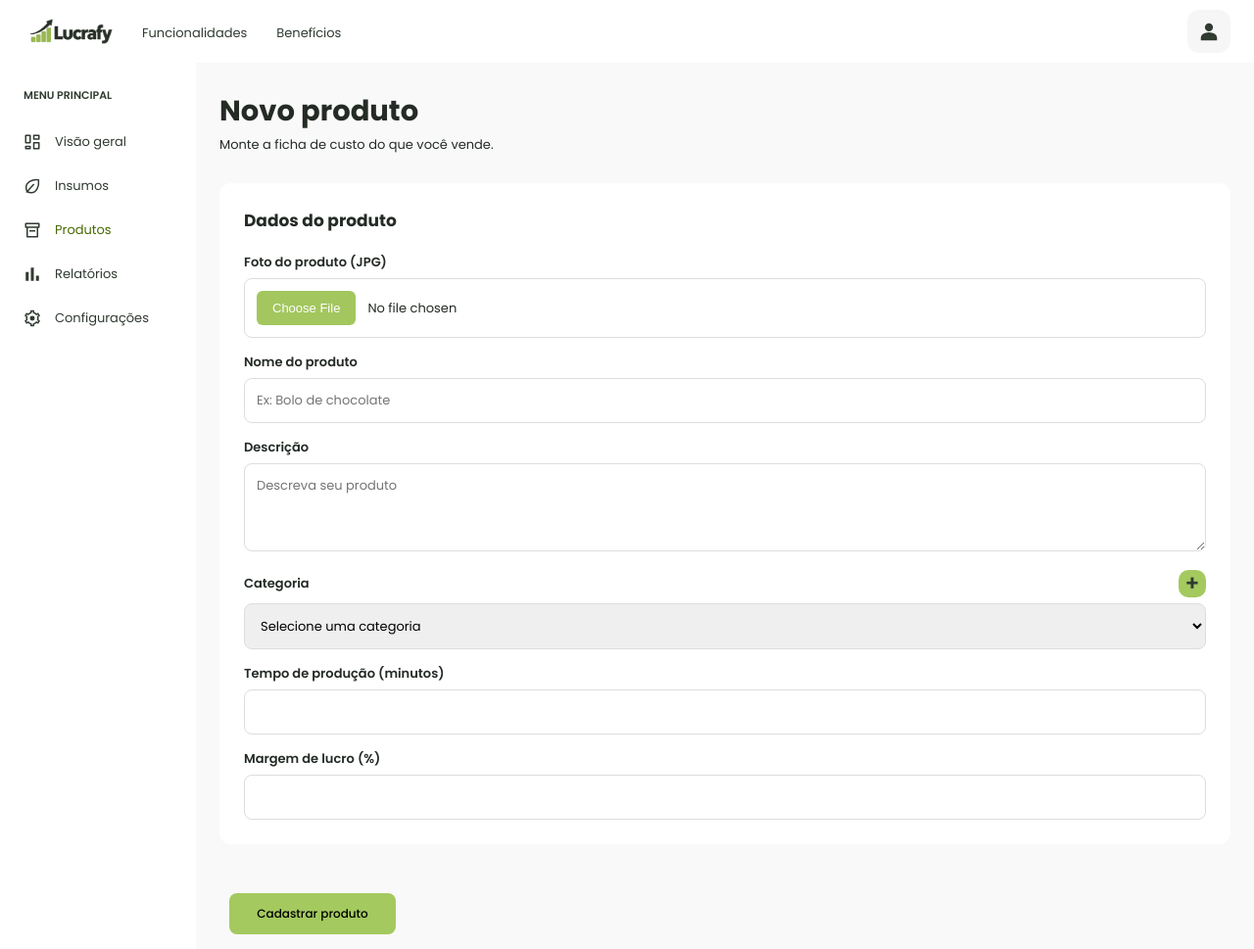
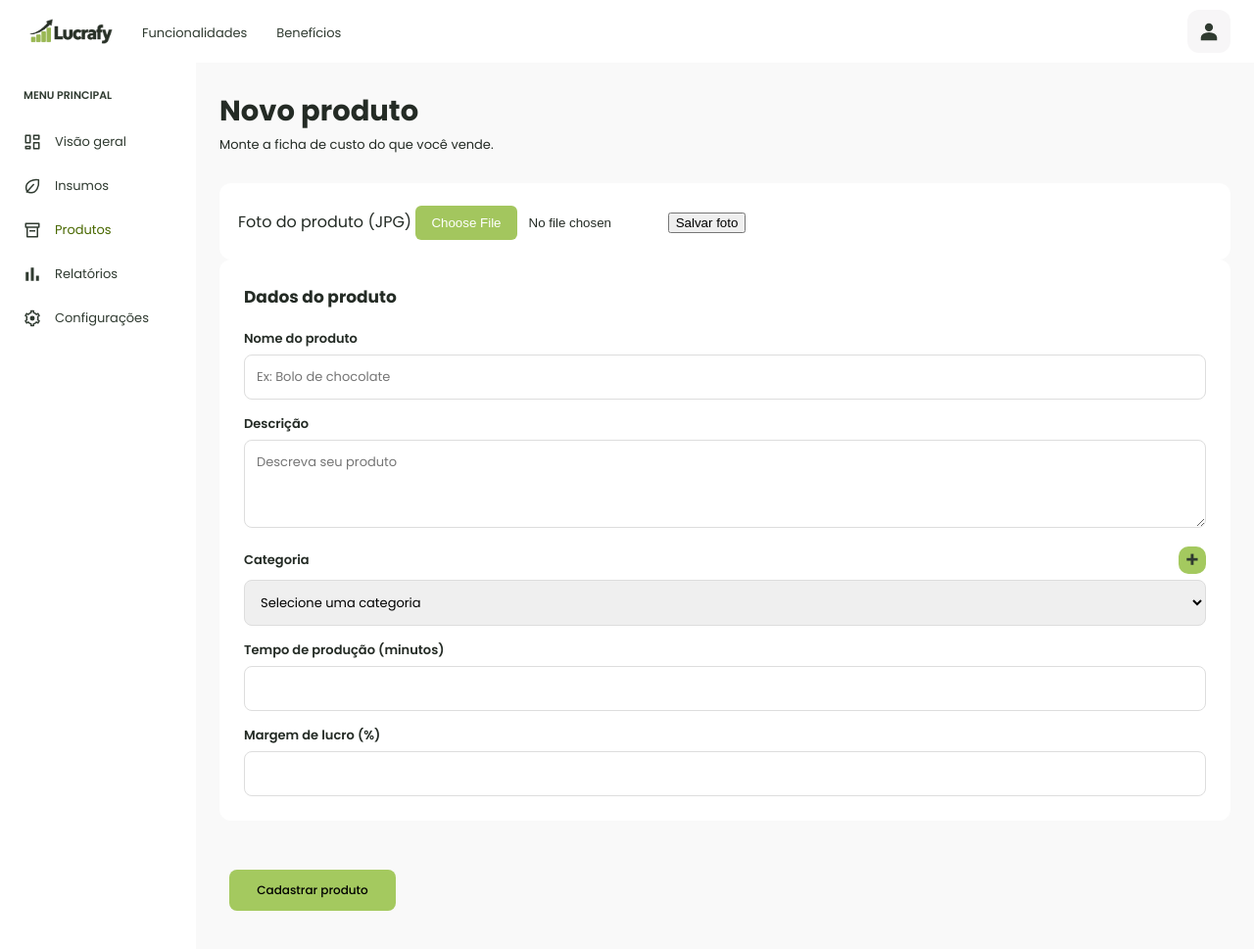
Before and after one commit to biasalvadoredf-cloud/lucrafy, a Flask app: page /produto in a window 1280 px wide. Shown: the top 969 px of the page at 98% size. Run offline with Flask 3, Linux system fonts and the light colour scheme; the visitor is signed in with stand-in values (Sample User, id 1); data that the repository does not hold is empty.

Commit message:
Add files via upload

````diff
--- a/templates/produto.html
+++ b/templates/produto.html
@@ -8,7 +8,7 @@
     <title>Produtos - Lucrafy</title>
 
     <link rel="stylesheet" href="{{ url_for('static', filename='css/cores.css') }}">
-    <link rel="stylesheet" href="{{ url_for('static', filename='css/produto.css') }}">
+    <link rel="stylesheet" href="{{ url_for('static', filename='css/produto.css') }}?v=4">
     <link rel="icon" href="{{ url_for('static', filename='img/favicon.ico') }}">
     <link rel="stylesheet" href="{{ url_for('static', filename='css/navegacao-compartilhada.css') }}">
 </head>
@@ -107,16 +107,22 @@
 
             {% if not produto %}
 
+                <!-- FOTO DO PRODUTO (salva antes do cadastro, igual às configurações) -->
+                <form action="{{ url_for('foto_produto_novo') }}" method="POST" enctype="multipart/form-data" class="cartao foto-produto-novo">
+                    {% if tem_foto_nova %}
+                        <img class="foto-produto-previa" src="{{ url_for('foto_produto_novo') }}?t={{ range(1, 100000) | random }}" alt="Foto do produto">
+                    {% endif %}
+                    <label for="arquivo">Foto do produto (JPG)</label>
+                    <input type="file" id="arquivo" name="arquivo" accept=".jpg,.jpeg" required>
+                    <button type="submit">Salvar foto</button>
+                </form>
+
                 <!-- CADASTRO DO PRODUTO -->
-                <form action="{{ url_for('produto') }}" method="POST" enctype="multipart/form-data">
+                <form action="{{ url_for('produto') }}" method="POST">
 
                     <div class="cartao dados-produto">
 
                         <h2>Dados do produto</h2>
-                        <label for="arquivo">Foto do produto (JPG)</label>
-                        <input type="file" id="arquivo" name="arquivo" accept=".jpg,.jpeg">
-
-
                         <label for="nome">Nome do produto</label>
                         <input type="text"
                                id="nome"
@@ -284,4 +290,3 @@
 
 </body>
 </html>
-```
````
